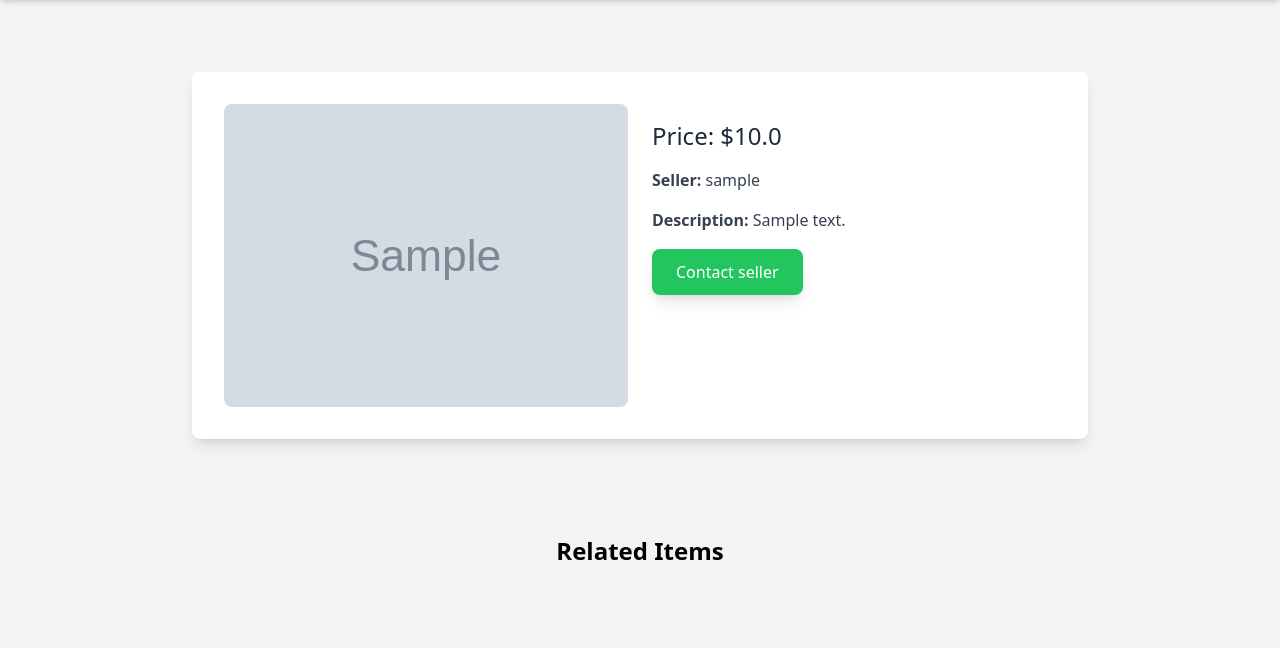
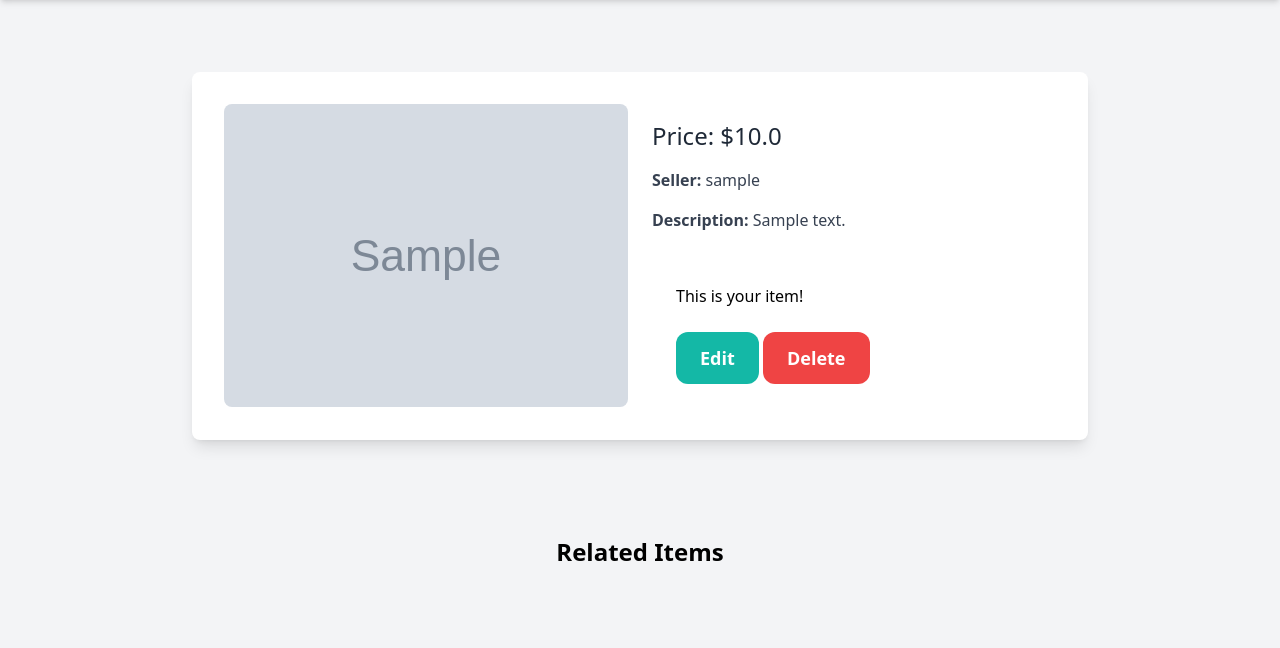
Before and after one commit to edeniyanda/E-DjangoStore, a Django app: page /item/1/ in a window 1280 px wide. Shown: the part 64-712 px from the top of the page. Run offline with Django 5.2, Linux system fonts and the light colour scheme; a user stored in the database is signed in; tables that the repository leaves empty hold one stand-in row (values such as "Sample post"); grey boxes marked "Sample" are stand-in pictures; some libraries are stand-ins or nearby versions.

Commit message:
update: allow user that add the product to delete it in the detail html file

```diff
--- a/item/templates/item/detail.html
+++ b/item/templates/item/detail.html
@@ -13,7 +13,17 @@
                     <p class="text-2xl text-gray-800 mb-4">Price: ${{ item.price }}</p>
                     <p class="text-gray-700 mb-4"><strong>Seller:</strong> {{ item.created_by.username }}</p>
                     <p class="text-gray-700 mb-7"><strong>Description:</strong> {{ item.description }}</p>
-                    <a href="#" class="bg-green-500 text-white px-6 py-3 rounded-lg shadow-lg hover:bg-green-600 transition duration-300">Contact seller</a>
+                    {% if request.user == item.created_by %}
+                    <div class="mt-6 p-6 bg-white rounded-xl">
+                        <p>This is your item!</p>
+
+                        <a href="#" class="inline-block mt-6 px-6 py-3 text-lg font-semibold bg-teal-500 text-white rounded-xl">Edit</a>
+                        <a href="{% url 'item:delete_item' item.id %}" class="inline-block mt-6 px-6 py-3 text-lg font-semibold bg-red-500 text-white rounded-xl">Delete</a>
+                    </div>
+                    {% else %}
+                        <a href="#" class="bg-green-500 text-white px-6 py-3 rounded-lg shadow-lg hover:bg-green-600 transition duration-300">Contact seller</a>
+                    {% endif %}
+
                 </div>
             </div>
         </div>
```
